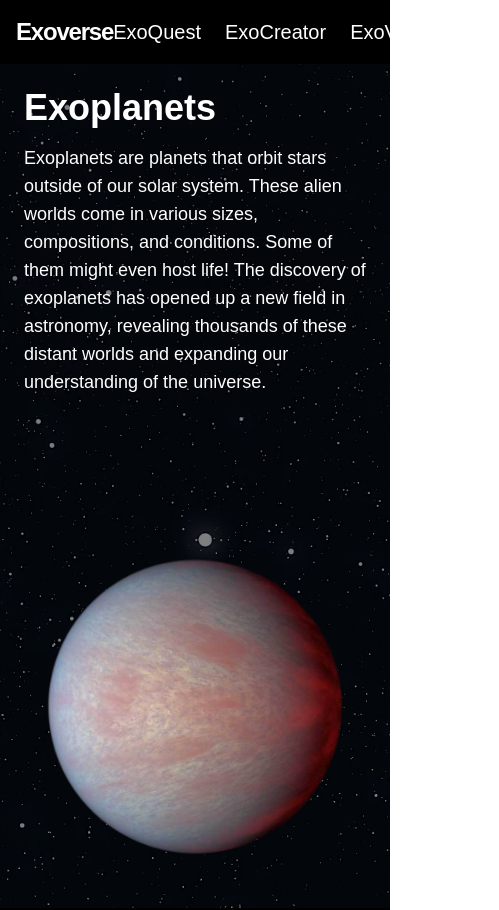
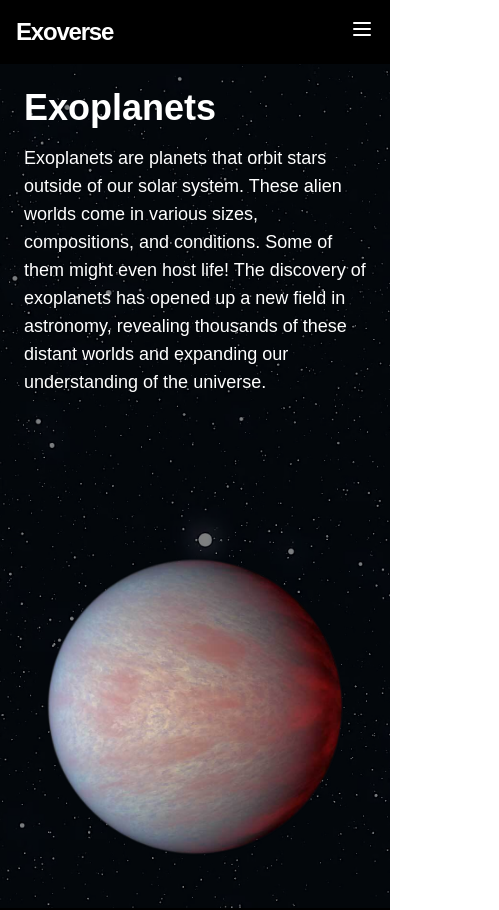
Before and after one commit to Joverit5/NASA-HACKATON-EXOVERSE, a Next.js app: page / in a window 390 px wide. Shown: the top 910 px of the page, 499 px wide, since content can reach past the window. Built offline with nearby package versions, Linux system fonts and the light colour scheme.

Commit message:
Update: Now the navBar is responsive, and moves when scrolling the page

```diff
--- a/components/ui/navBar.tsx
+++ b/components/ui/navBar.tsx
@@ -1,21 +1,49 @@
-import React from 'react'
+"use client"
+
+import React, { useState, useEffect } from 'react'
 import Link from 'next/link'
+import { Menu, X } from 'lucide-react'
 
 export default function Navbar() {
+  const [isOpen, setIsOpen] = useState(false)
+  const [isSticky, setIsSticky] = useState(false)
+
+  useEffect(() => {
+    const handleScroll = () => {
+      setIsSticky(window.scrollY > 0)
+    }
+    window.addEventListener('scroll', handleScroll)
+    return () => {
+      window.removeEventListener('scroll', handleScroll)
+    }
+  }, [])
+
   const handleCreditsClick = (e: React.MouseEvent<HTMLAnchorElement, MouseEvent>) => {
-    e.preventDefault();  // Evita la acción por defecto
-    const section = document.getElementById("team");
+    e.preventDefault()
+    const section = document.getElementById("team")
     if (section) {
-        section.scrollIntoView({ behavior: 'smooth' });
+      section.scrollIntoView({ behavior: 'smooth' })
     }
-  };
+    setIsOpen(false)
+  }
+
+  const toggleMenu = () => {
+    setIsOpen(!isOpen)
+  }
+
   return (
-    <nav className="bg-transparent p-4">
-      <div className="container mx-auto flex justify-between items-center">
+    <nav className={`${isSticky ? 'fixed top-0 left-0 right-0 bg-black bg-opacity-90' : 'bg-transparent'} p-4 transition-all duration-300 z-50`}>
+      <div className="container mx-auto">
+        <div className="flex justify-between items-center">
           <Link href="/" className="text-2xl font-bold tracking-tighter">
             Exoverse
           </Link>
-        <ul className="flex space-x-6">
+          <div className="md:hidden">
+            <button onClick={toggleMenu} className="text-white focus:outline-none">
+              {isOpen ? <X size={24} /> : <Menu size={24} />}
+            </button>
+          </div>
+          <ul className="hidden md:flex md:space-x-6">
             <li>
               <Link href="/exoquest" className="text-xl hover:text-blue-400 transition-colors">
                 ExoQuest
@@ -38,6 +66,31 @@ export default function Navbar() {
             </li>
           </ul>
         </div>
+        <div className={`md:hidden ${isOpen ? 'block' : 'hidden'} mt-4`}>
+          <ul className="flex flex-col space-y-2">
+            <li>
+              <Link href="/exoquest" className="block text-xl hover:text-blue-400 transition-colors" onClick={() => setIsOpen(false)}>
+                ExoQuest
+              </Link>
+            </li>
+            <li>
+              <Link href="/exocreator" className="block text-xl hover:text-blue-400 transition-colors" onClick={() => setIsOpen(false)}>
+                ExoCreator
+              </Link>
+            </li>
+            <li>
+              <Link href="/exovis" className="block text-xl hover:text-blue-400 transition-colors" onClick={() => setIsOpen(false)}>
+                ExoVis
+              </Link>
+            </li>
+            <li>
+              <a href="#team" onClick={handleCreditsClick} className="block text-xl text-white hover:text-blue-400">
+                Credits
+              </a>
+            </li>
+          </ul>
+        </div>
+      </div>
     </nav>
   )
 }
```
Lines whose indentation alone changed are shown as unchanged.
